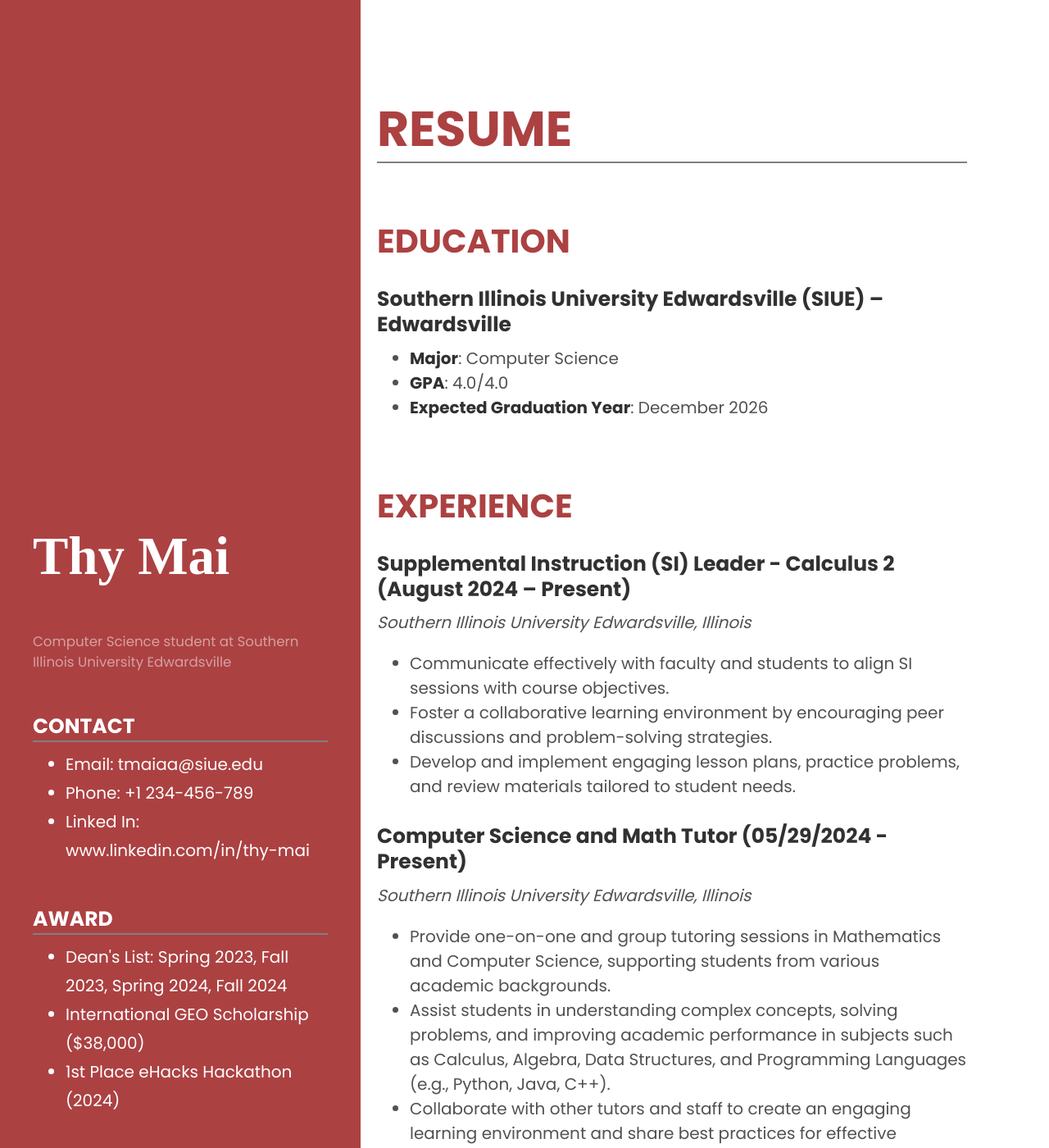
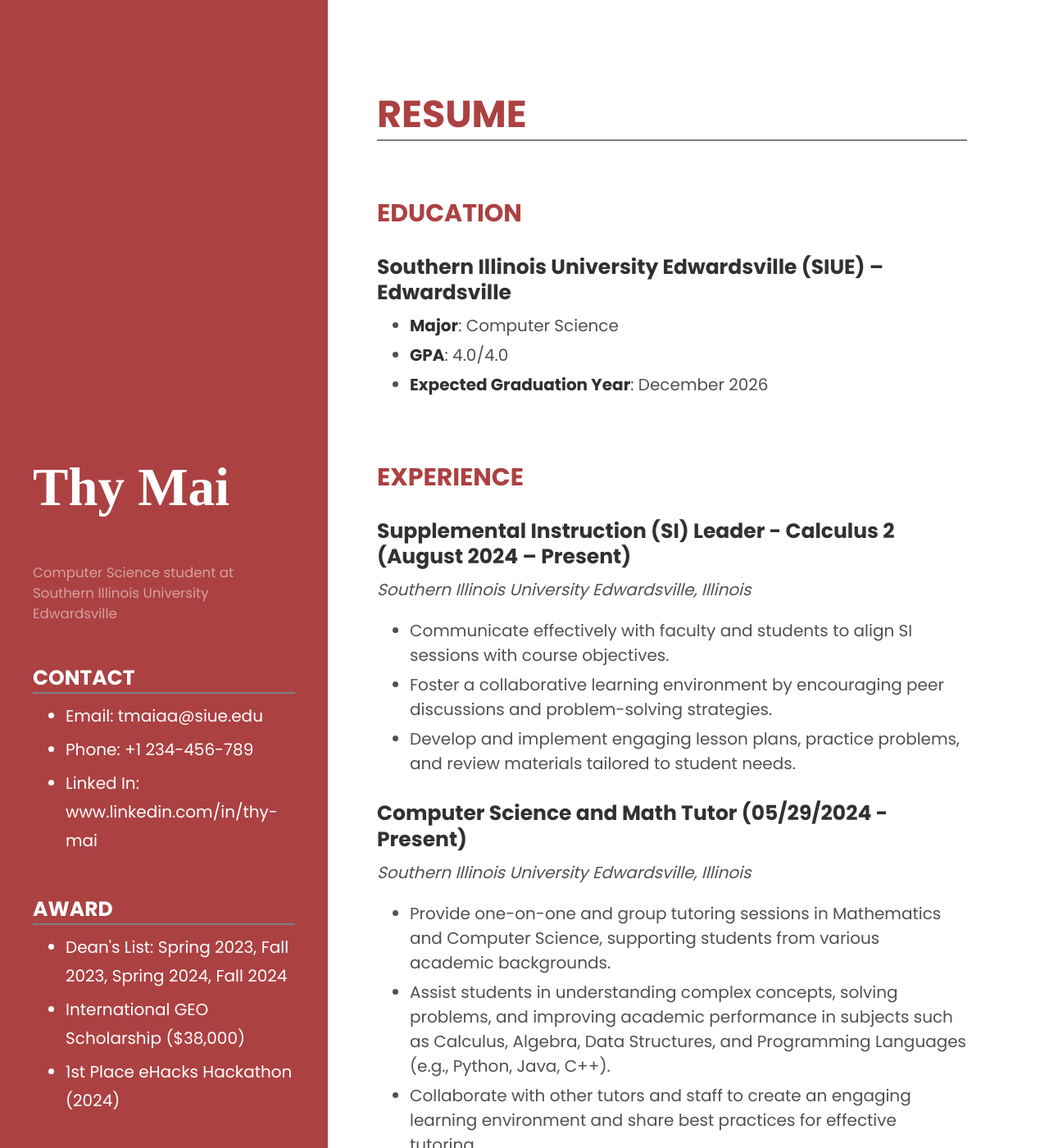
Before and after one commit to thym101/thym101.github.io, a Jekyll site: the page built from index.html, in a window 1280 px wide and 1400 px high. Shown: the whole window at 82% size. Built offline with Jekyll 4.4.1, drawn with Linux system fonts in a browser that asks for light colours; the list of posts is cut into pages by our own code.

Commit message:
Update page layout

```diff
--- a/public/css/hyde.css
+++ b/public/css/hyde.css
@@ -65,7 +65,7 @@ html {
     top: 0;
     left: 0;
     bottom: 0;
-    width: 22rem;
+    width: 20rem;
     text-align: left;
   }
 }
@@ -114,6 +114,9 @@ a.sidebar-nav-item:focus {
   }
 }
 
+li {
+  margin-bottom: 6px;  /* Adjust as needed */
+}
 
 /* Container
  *
--- a/public/css/poole.css
+++ b/public/css/poole.css
@@ -88,14 +88,14 @@ h1, h2, h3, h4, h5, h6 {
   text-rendering: optimizeLegibility;
 }
 h1 {
-  font-size: 3rem;
+  font-size: 46px;
   margin-bottom: 50px;
   color: #ac4142;
 
 }
 h2 {
   margin-top: 1rem;
-  font-size: 2rem;
+  font-size: 1.5rem;
   color: #ac4142;
 }
 h3 {
```
